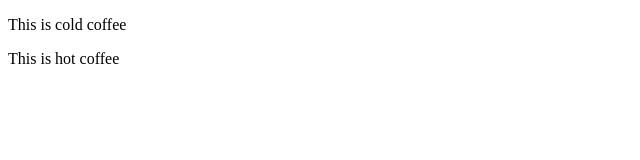
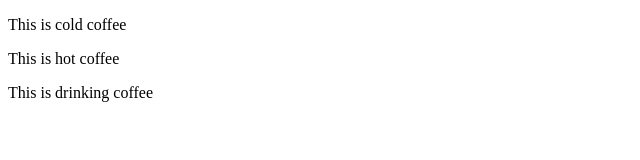
Before and after one commit to esch3/satori, a plain HTML site: page index.html in a window 1280 px wide. Shown: the whole page, without its empty margins (0-640 px from the left). Drawn offline with Linux system fonts and the light colour scheme.

Commit message:
Update index.html

```diff
--- a/index.html
+++ b/index.html
@@ -6,5 +6,6 @@
     <body>
         <p>This is cold coffee</p>
         <p>This is hot coffee</p>
+        <p>This is drinking coffee</p>
     </body>
 </html>
```
